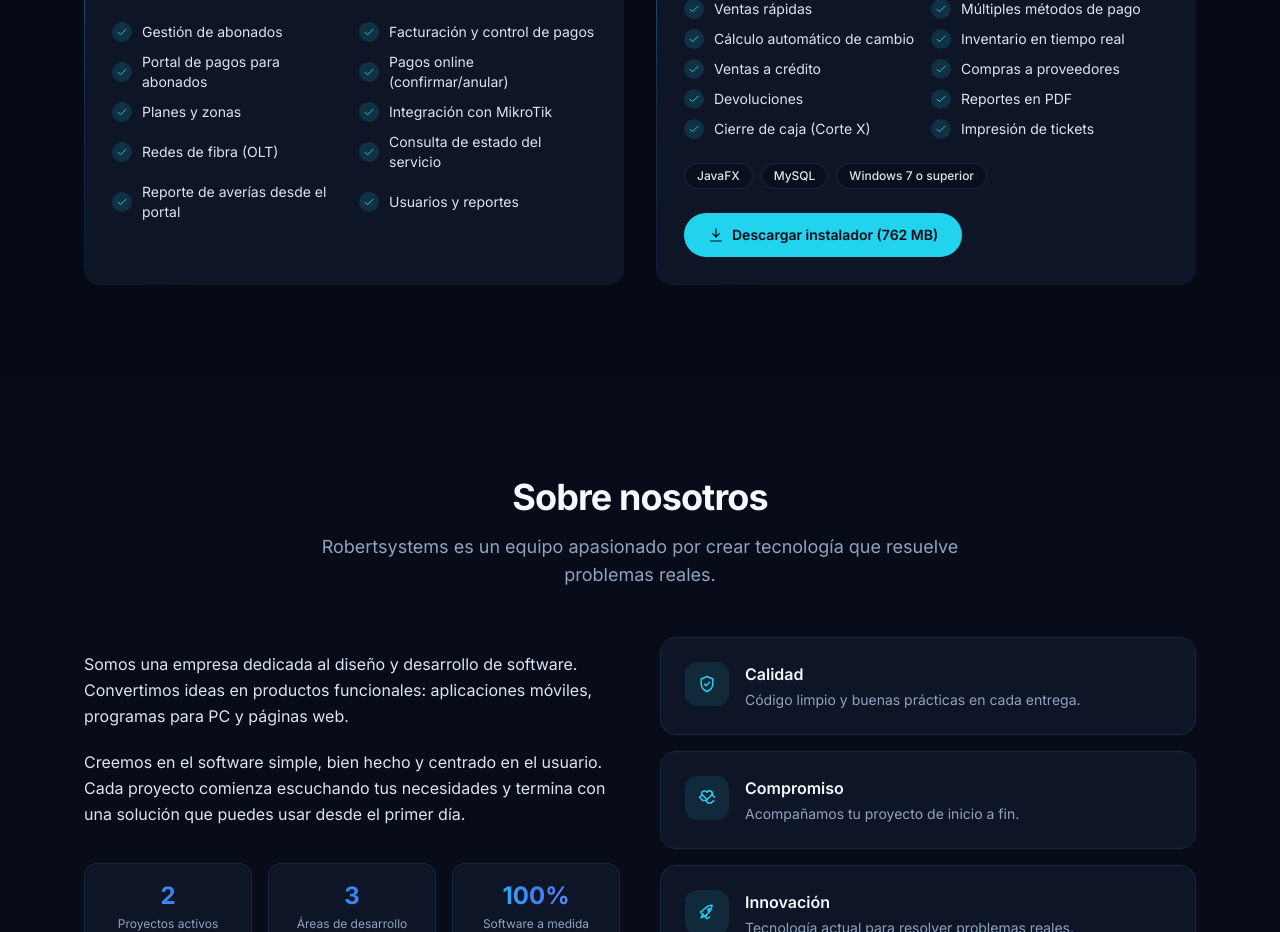
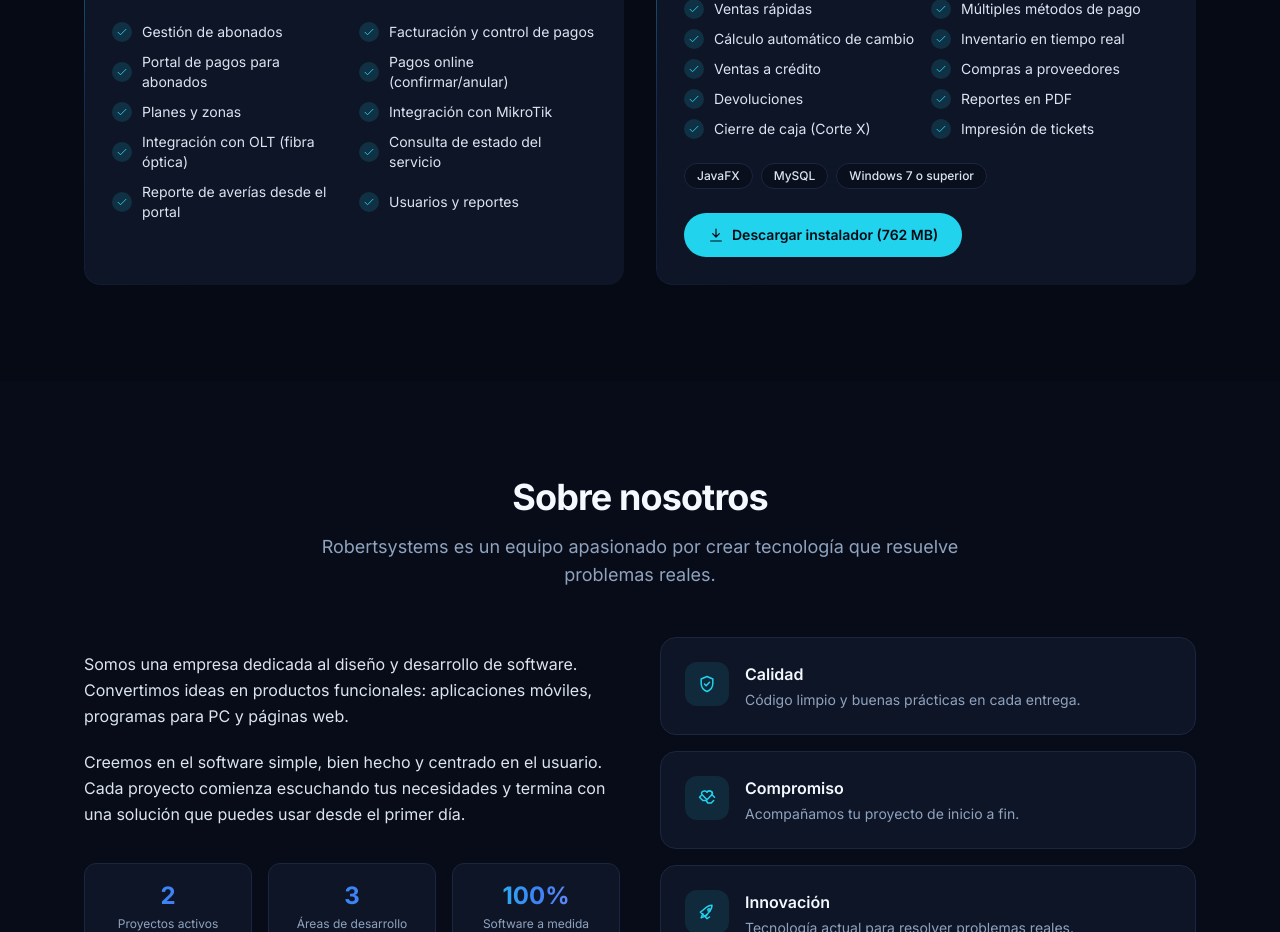
Before and after one commit to gury03/robertsystems-portal, a Next.js app: page /es in a window 1280 px wide. Shown: the part 1780-2712 px from the top of the page. Built offline with nearby package versions, Linux system fonts and the light colour scheme.

Commit message:
Destacar integración MikroTik y OLT en controlISP

```diff
--- a/src/i18n/en.ts
+++ b/src/i18n/en.ts
@@ -69,7 +69,7 @@ const en = {
           "Online payments (confirm/cancel)",
           "Plans and zones",
           "MikroTik integration",
-          "Fiber networks (OLT)",
+          "OLT integration (fiber optics)",
           "Service status lookup",
           "Outage reporting from the portal",
           "Users and reports",
--- a/src/i18n/es.ts
+++ b/src/i18n/es.ts
@@ -70,7 +70,7 @@ const es = {
           "Pagos online (confirmar/anular)",
           "Planes y zonas",
           "Integración con MikroTik",
-          "Redes de fibra (OLT)",
+          "Integración con OLT (fibra óptica)",
           "Consulta de estado del servicio",
           "Reporte de averías desde el portal",
           "Usuarios y reportes",
```
